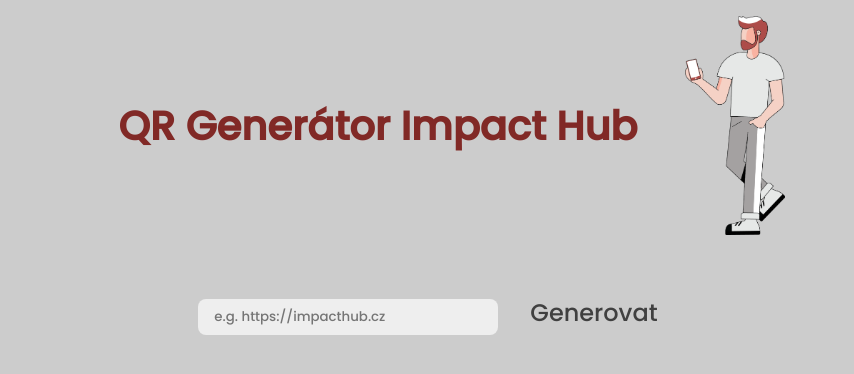
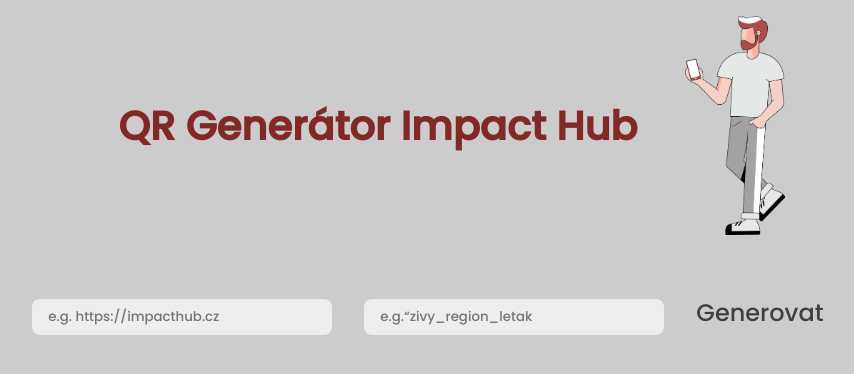
Before and after one commit to EttTer/QR-ImpactHub, a React (Vite) app: page / in a window 1280 px wide. Shown: the top 374 px of the page, without its empty margins (212-1066 px from the left). Built offline with nearby package versions, Linux system fonts and the light colour scheme.

Commit message:
Add UTM parametr

```diff
--- a/src/App.jsx
+++ b/src/App.jsx
@@ -1,3 +1,67 @@
+import QRCode from 'qrcode';
+import { useState } from 'react';
+import picture from "./assets/IH-ilustrace_05.png";
+
+function App() {
+  const [url, setUrl] = useState('');
+  const [qr, setQr] = useState('');
+  const [campaign,setCampaign] =useState('');
+
+  const GenerateQRCode = () => {
+    // Add UTM parameters to the URL
+    const urlWithUTM = `${url}?utm_source=impacthub&utm_medium=qrcode&utm_campaign=${campaign}`;
+
+    QRCode.toDataURL(urlWithUTM, {
+      width: 800,
+      margin: 2,
+      color: {
+        dark: '#812926',
+        light: '#EEEEEEFF'
+      }
+    }, (err, url) => {
+      if (err) return console.error(err);
+
+      console.log(url);
+      setQr(url);
+    });
+  };
+
+  return (
+    <div className="app">
+      <div className='Hero'>
+        <h1>QR Generátor Impact Hub</h1>
+        <img className='ilustrace' src={picture} />
+      </div>
+      <input
+        type="text"
+        placeholder="e.g. https://impacthub.cz"
+        value={url}
+        onChange={e => setUrl(e.target.value)}
+      />
+	  <input
+        type="text"
+        placeholder="e.g.“zivy_region_letak"
+        value={campaign}
+        onChange={e => setCampaign(e.target.value)}
+      />
+      <button onClick={GenerateQRCode}>Generovat</button>
+      {qr && (
+        <>
+          <img className='App_img' src={qr} />
+          <a href={qr} download="qrcode.png">Stáhnout</a>
+        </>
+      )}
+    </div>
+  );
+}
+
+export default App;
+
+
+
+/* verze bez UTM parametru
+
+
 import QRCode from 'qrcode'
 import { useState } from 'react'
 import picture from "./assets/IH-ilustrace_05.png"
@@ -45,4 +109,4 @@
 	)
 }
 
-export default App
+export default App*/
```
